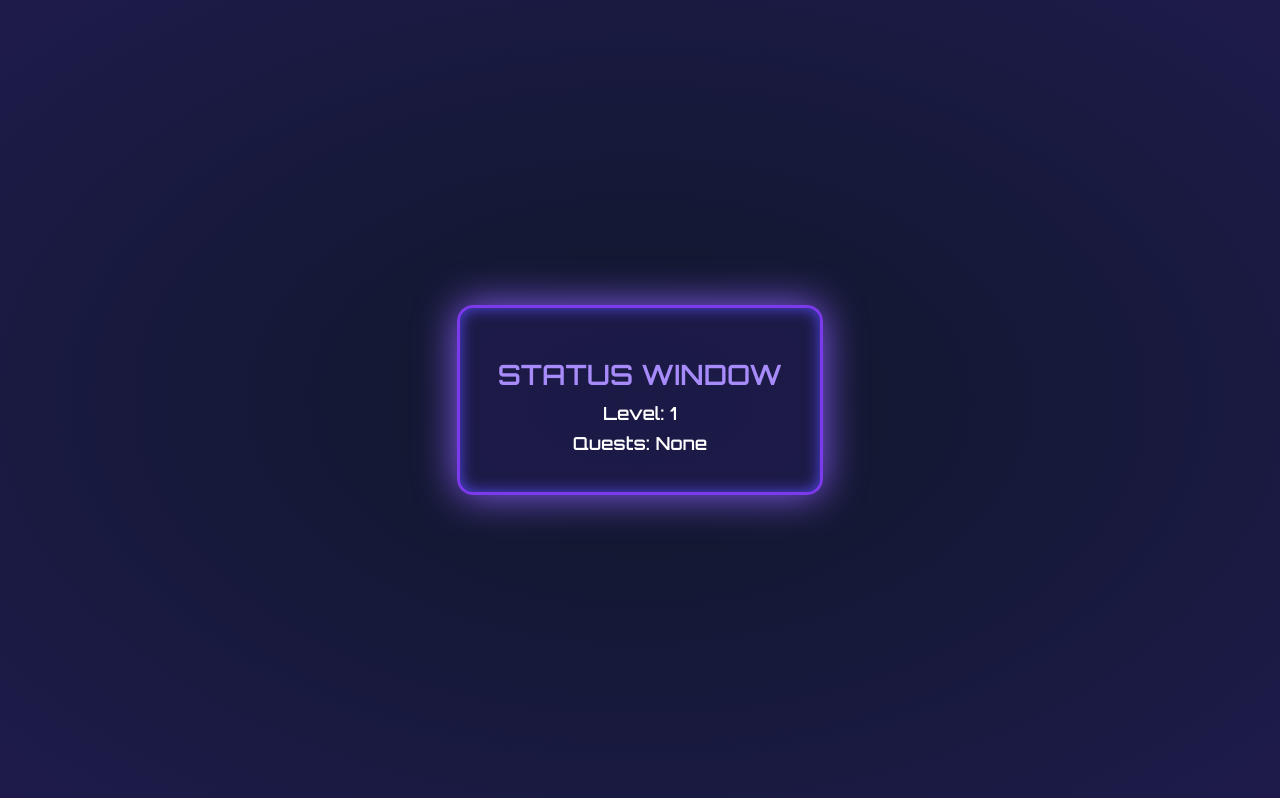
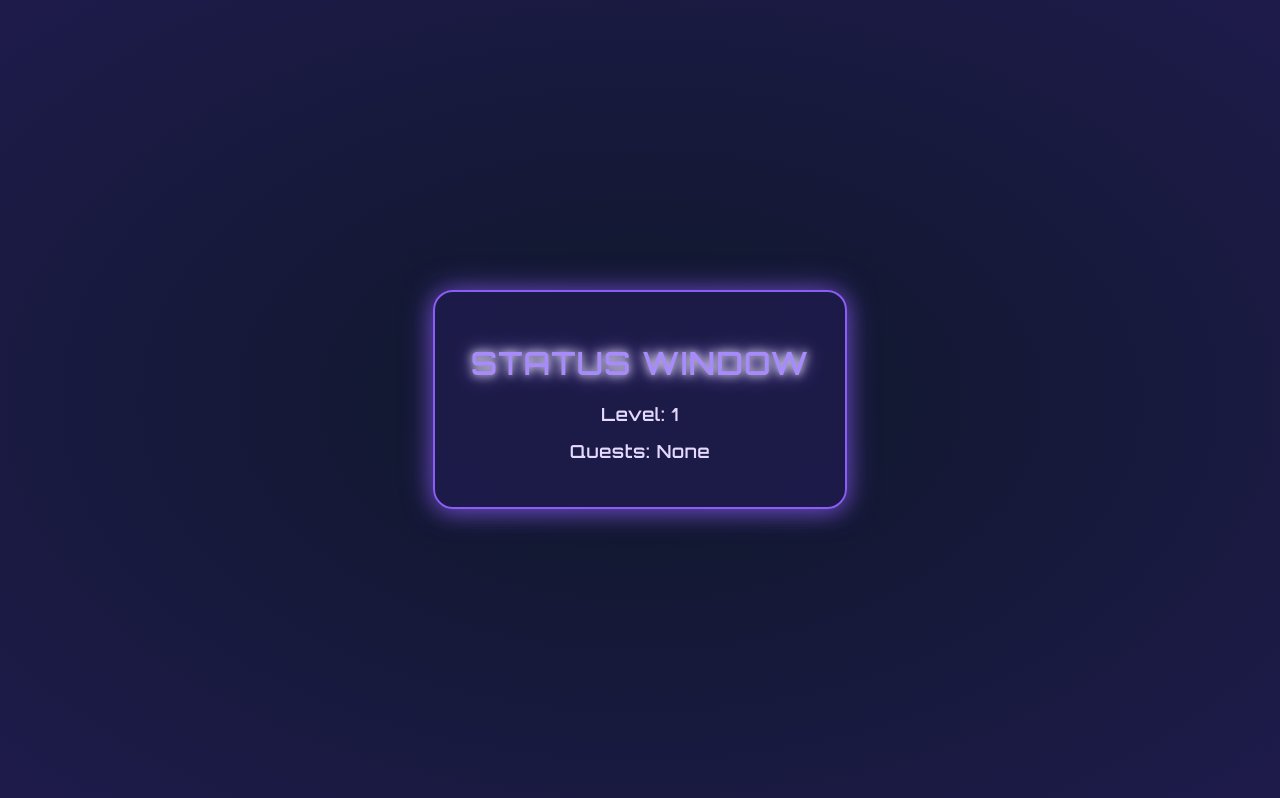
Before and after one commit to Dazai01z/Solo-Leveling-, a plain HTML site: page index.html in a window 1280 px wide. Drawn offline with Linux system fonts and the light colour scheme.

Commit message:
Update main.css

```diff
--- a/style/main.css
+++ b/style/main.css
@@ -14,25 +14,43 @@ body {
 }
 
 .status-window {
-  background: rgba(30, 27, 75, 0.85);
-  border: 3px solid #7c3aed;
-  border-radius: 16px;
-  box-shadow: 0 0 40px #8b5cf6, 0 0 15px #4f46e5 inset;
+  background: rgba(30, 27, 75, 0.9); /* Dark glass effect */
+  border: 2px solid #8b5cf6; /* Neon purple glow */
+  border-radius: 20px;
   padding: 30px;
-  width: 300px;
+  width: 350px;
   text-align: center;
-  animation: popIn 0.8s ease-out;
+  box-shadow: 0 4px 20px rgba(139, 92, 246, 0.4), 0 0 30px rgba(139, 92, 246, 0.6);
+  animation: popIn 1s ease-out;
+  backdrop-filter: blur(10px); /* Glass effect */
 }
 
 .status-window h1 {
-  font-size: 28px;
-  color: #a78bfa; /* Purple glow text */
-  margin-bottom: 10px;
+  font-size: 32px;
+  color: #a78bfa;
+  margin-bottom: 20px;
+  text-transform: uppercase;
+  letter-spacing: 1px;
+  text-shadow: 0 0 10px #fff, 0 0 20px #a78bfa;
 }
 
 .status-window p {
-  margin: 8px 0;
+  margin: 15px 0;
   font-size: 18px;
+  color: #e4d9ff;
+  letter-spacing: 0.5px;
+}
+
+.status-window .stats {
+  display: flex;
+  justify-content: space-between;
+  margin-top: 20px;
+}
+
+.status-window .stats div {
+  flex: 1;
+  font-size: 16px;
+  text-align: center;
 }
 
 @keyframes popIn {
@@ -44,4 +62,4 @@ body {
     transform: scale(1);
     opacity: 1;
   }
-}
+  }
```
